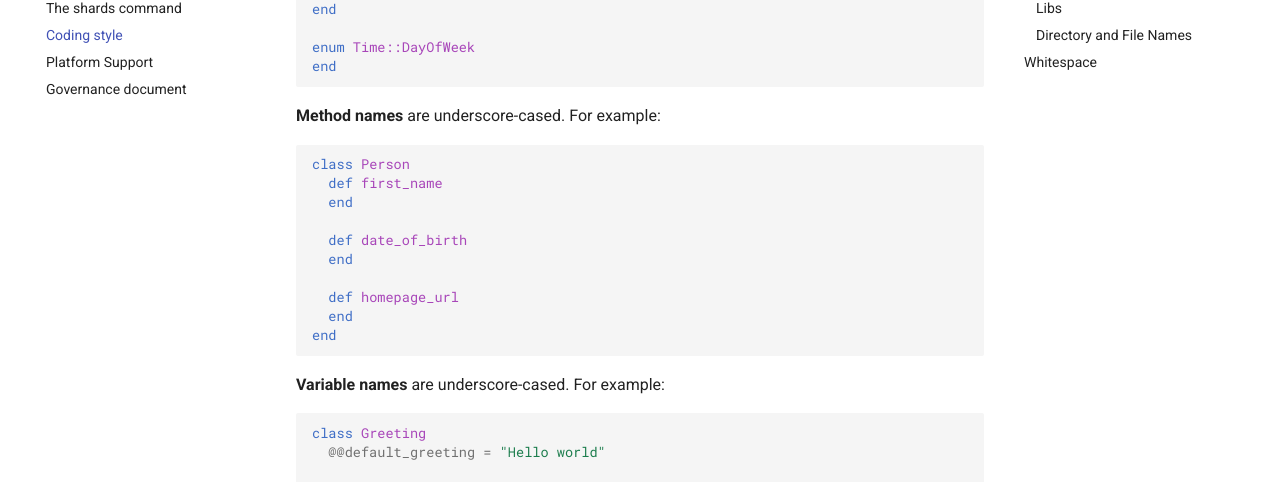
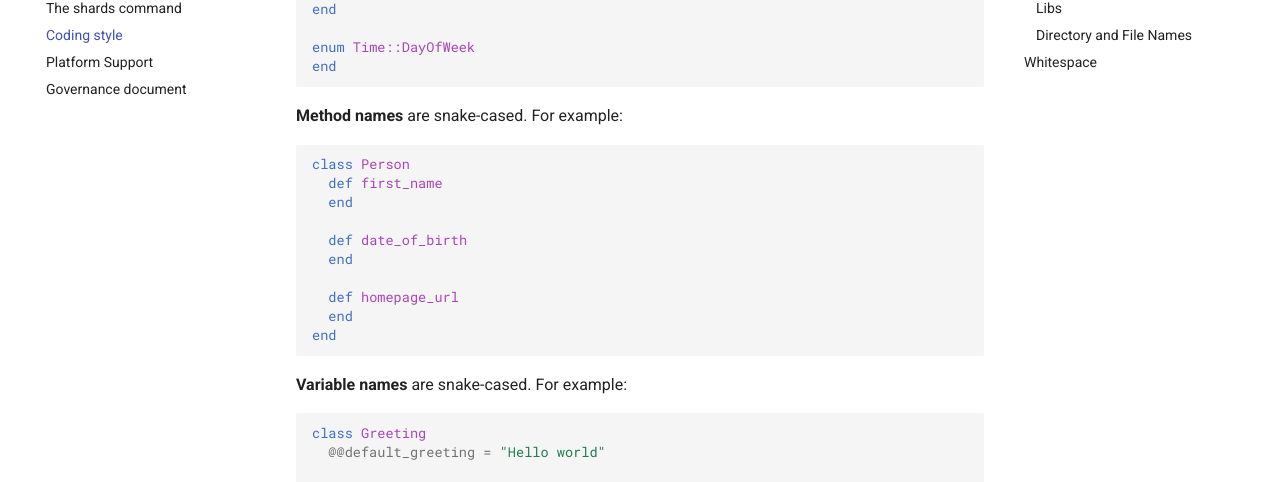
Before and after one commit to crystal-lang/crystal-book, an MkDocs documentation site: the page built from docs/conventions/coding_style.md, in a window 1280 px wide and 1400 px high, scrolled down 534 px. Shown: the part 154-636 px from the top of the window. Built offline with MkDocs 1.6.1 and Material for MkDocs 9.7.7, drawn with Linux system fonts in a browser that asks for light colours; nearby versions of some CDN libraries; library files that are not in the unit come from our copies; comment, search, counter and statistics services are not loaded; some of the changed text lies outside the part shown.

Commit message:
Replace "underscore-case" in coding_style.md
I think "snake-case" is the more popular term.

````diff
--- a/docs/conventions/coding_style.md
+++ b/docs/conventions/coding_style.md
@@ -27,7 +27,7 @@ enum Time::DayOfWeek
 end
 ```
 
-__Method names__ are underscore-cased. For example:
+__Method names__ are snake-cased. For example:
 
 ```crystal
 class Person
@@ -42,7 +42,7 @@ class Person
 end
 ```
 
-__Variable names__ are underscore-cased. For example:
+__Variable names__ are snake-cased. For example:
 
 ```crystal
 class Greeting
@@ -84,7 +84,7 @@ Within a project:
 - `spec/` contains the [project's specs](../guides/testing.md), which can be run with `crystal spec`.
 - `bin/` contains any executables.
 
-File paths match the namespace of their contents. Files are named after the class or namespace they define, with _underscore-case_.
+File paths match the namespace of their contents. Files are named after the class or namespace they define, with _snake-case_.
 
 For example, `HTTP::WebSocket` is defined in `src/http/web_socket.cr`.
 
````
